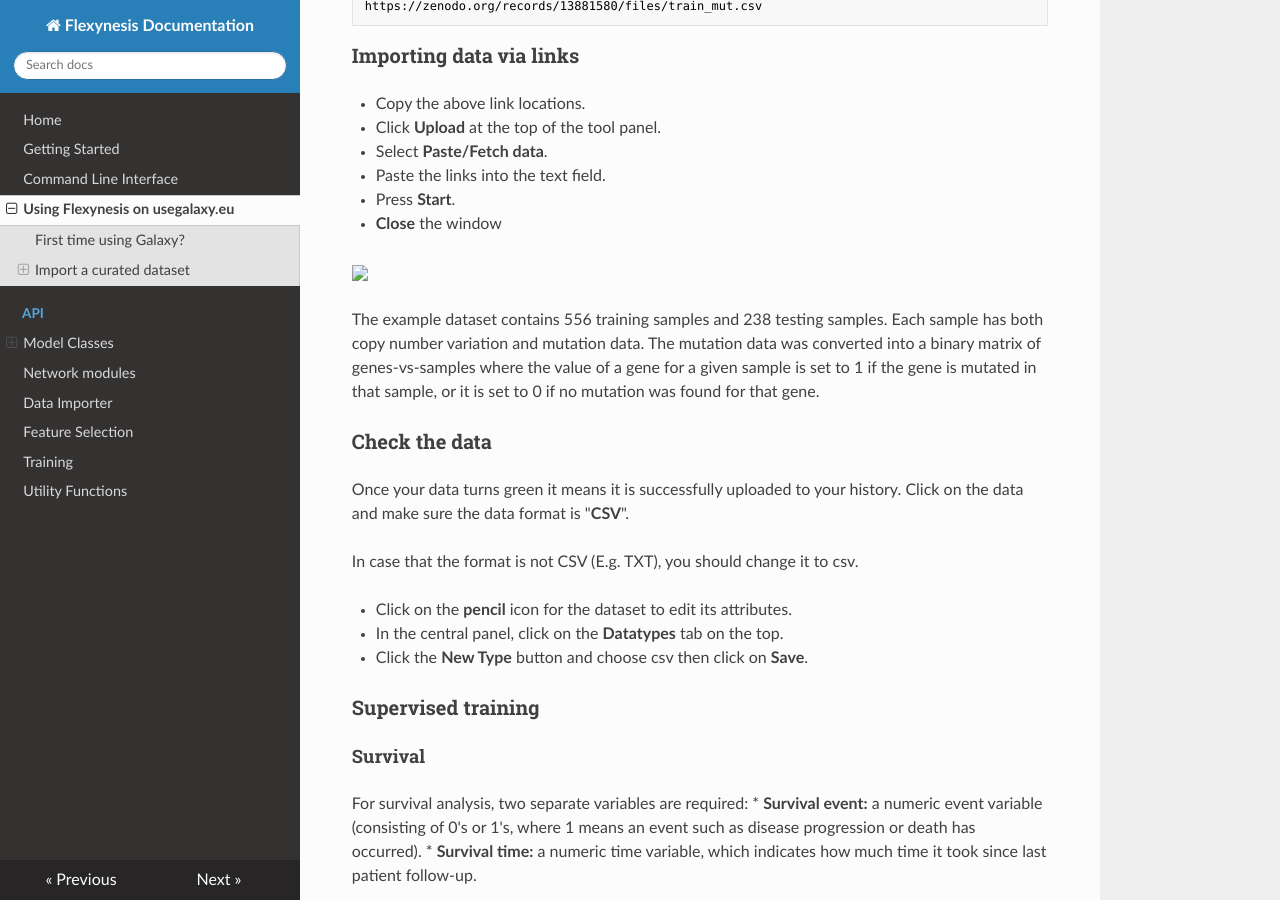
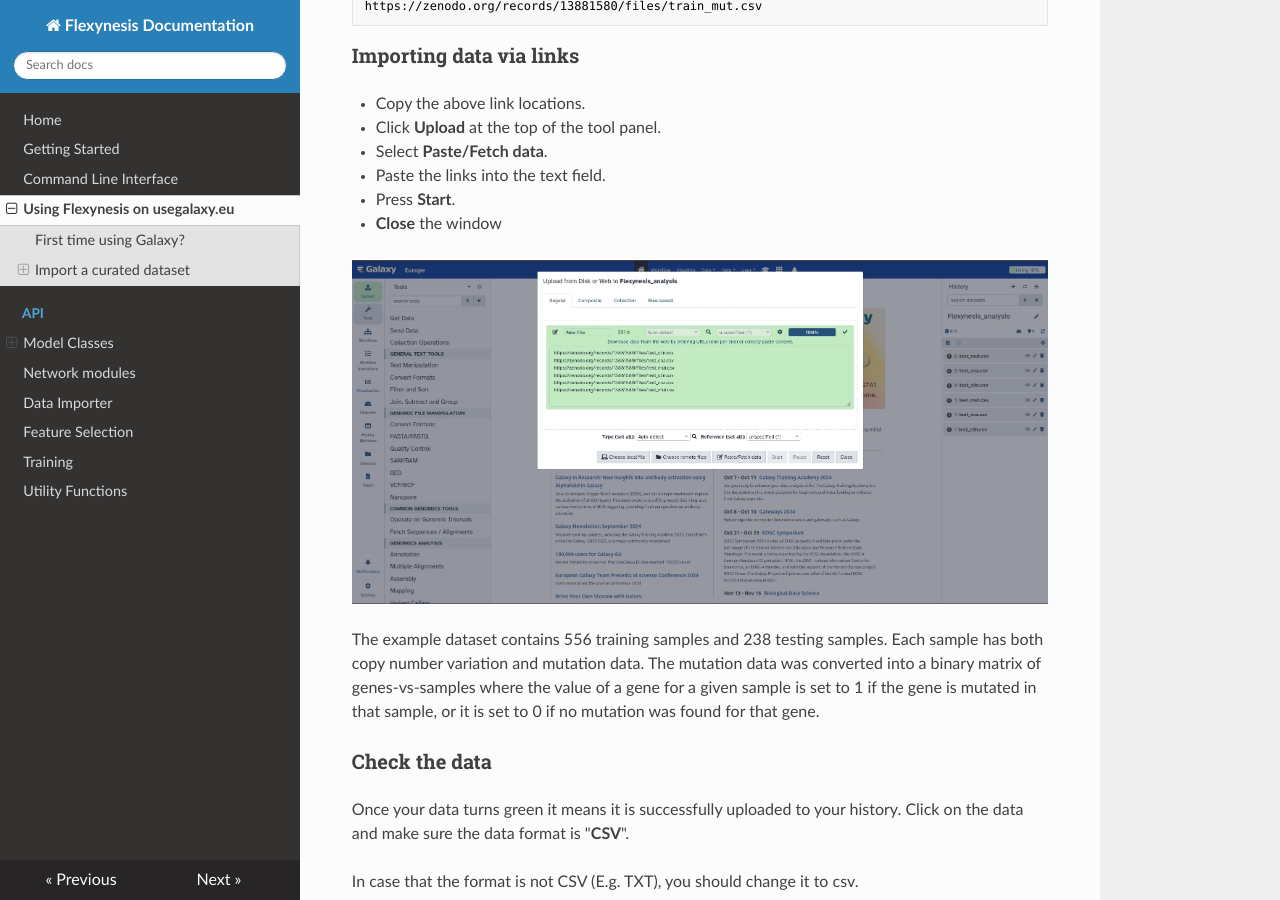
Before and after one commit to BIMSBbioinfo/flexynesis, an MkDocs documentation site: the page built from docs/running_on_galaxy.md, in a window 1280 px wide and 900 px high, scrolled down 596 px. Built offline with MkDocs 1.6.1, drawn with Linux system fonts in a browser that asks for light colours; nearby versions of some CDN libraries.

Commit message:
fix links to images for mkdocs

```diff
--- a/docs/running_on_galaxy.md
+++ b/docs/running_on_galaxy.md
@@ -27,8 +27,7 @@
 * Press **Start**.
 * **Close** the window
 
-
-<img src="galaxy/upload_data.jpg" width="1000">
+![Data Upload](galaxy/upload_data.jpg)
 
 The example dataset contains 556 training samples and 238 testing samples. Each sample has both copy number variation and mutation data. The mutation data was converted into a binary matrix of genes-vs-samples where the value of a gene for a given sample is set to 1 if the gene is mutated in that sample, or it is set to 0 if no mutation was found for that gene.
 
@@ -69,7 +68,7 @@
 
 **What type of assay is your input?** is an optional parameter you can use to name your assay (E.g. cnv here). If not specified it will be named "main"
 
-<img src="galaxy/first_assay.jpg" width="1000">
+![First Assay](galaxy/first_assay.jpg)
 
 Click on **Insert Multiple omics layer?** to add the next layer.
 
@@ -82,10 +81,10 @@
 * **Survival event:** OS_STATUS
 * **Survival time:** OS_MONTHS
 
-<img src="galaxy/second_assay.jpg" width="1000">
+![Second Assay](galaxy/second_assay.jpg)
 
 Click on **Run Tool** to start your analysis!
 
 Once the result turns green, the analysis is finished. Click on the dataset to explore the results!
 
-<img src="galaxy/Finished.jpg" width="1000">
+![Finished](galaxy/Finished.jpg)
```
